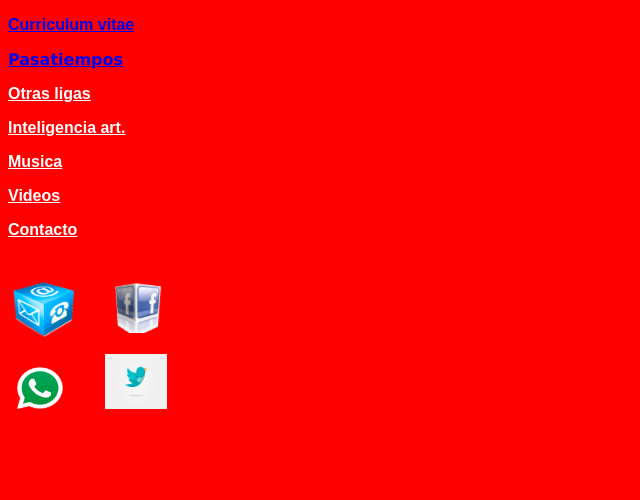
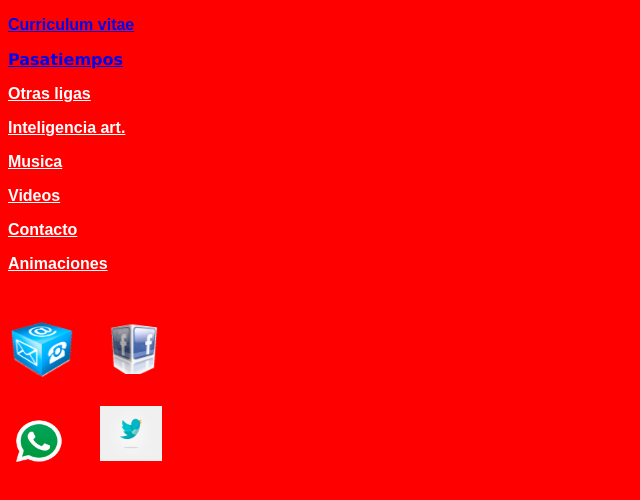
Before and after one commit to Yahir14/introiscsa1, a plain HTML site: page verde.htm in a window 1280 px wide. Shown: the whole page, without its empty margins (0-640 px from the left). Drawn offline with Linux system fonts and the light colour scheme.

Commit message:
Add files via upload

```diff
--- a/verde.htm
+++ b/verde.htm
@@ -24,22 +24,22 @@ body,td,th {
 </style></head>
 
 <body>
-<div id="Layer1" class="style19" style="position:absolute; left:10px; top:280px; width:74px; height:66px; z-index:1">
+<div id="Layer1" class="style19" style="position:absolute; left:8px; top:320px; width:74px; height:66px; z-index:1">
   <a href="robot.htm" target="mainFrame">
   <embed src="correo.gif" width="67" height="58"></embed>
-  </a></div>
-<div id="Layer2" class="style19" style="position:absolute; left:105px; top:281px; width:73px; height:66px; z-index:2">
+</a></div>
+<div id="Layer2" class="style19" style="position:absolute; left:101px; top:322px; width:73px; height:66px; z-index:2">
   <a href="robot.htm">
   <embed src="facebook.gif" width="63" height="52"></embed>
-  </a></div>
-<div id="Layer3" class="style19" style="position:absolute; left:11px; top:353px; width:72px; height:69px; z-index:3">
+</a></div>
+<div id="Layer3" class="style19" style="position:absolute; left:10px; top:406px; width:72px; height:69px; z-index:3">
   <a href="robot.htm">
   <embed src="whats2.gif" width="67" height="61"></embed>
-  </a></div>
-<div id="Layer4" class="style19" style="position:absolute; left:105px; top:354px; width:71px; height:70px; z-index:4">
+</a></div>
+<div id="Layer4" class="style19" style="position:absolute; left:100px; top:406px; width:71px; height:70px; z-index:4">
   <a href="robot.htm">
   <embed src="Twitter.gif" width="62" height="55"></embed>
-  </a></div>
+</a></div>
 <p class="style2"><span class="style18"><a href="cvbitae.htm" target="mainFrame">Curriculum vitae </a></span></p>
 <p class="style12"><span class="style20"><a href="pasa.htm" target="mainFrame" class="style13">Pasatiempos</a></span></p>
 <p class="style12"><a href="otras.htm" target="mainFrame" class="style5">Otras ligas</a></p>
@@ -47,6 +47,14 @@ body,td,th {
 <p><a href="musica.htm" target="mainFrame" class="style2">Musica</a></p>
 <p><a href="videos.htm" target="mainFrame" class="style2">Videos</a></p>
 <p><a href="contacto.htm" target="mainFrame" class="style5"><strong>Contacto </strong></a><span class="style13"></span></p>
+<p><a href="imagenes%20de%20flash.htm" target="mainFrame" class="style12">Animaciones</a></p>
+<p>&nbsp;</p>
+<p>&nbsp;</p>
+<p>&nbsp;</p>
+<p>&nbsp;</p>
+<p>&nbsp;</p>
+<p>&nbsp;</p>
+<p>&nbsp;</p>
 <p>&nbsp;</p>
 <p>&nbsp;</p>
 <p>&nbsp;</p>
```
